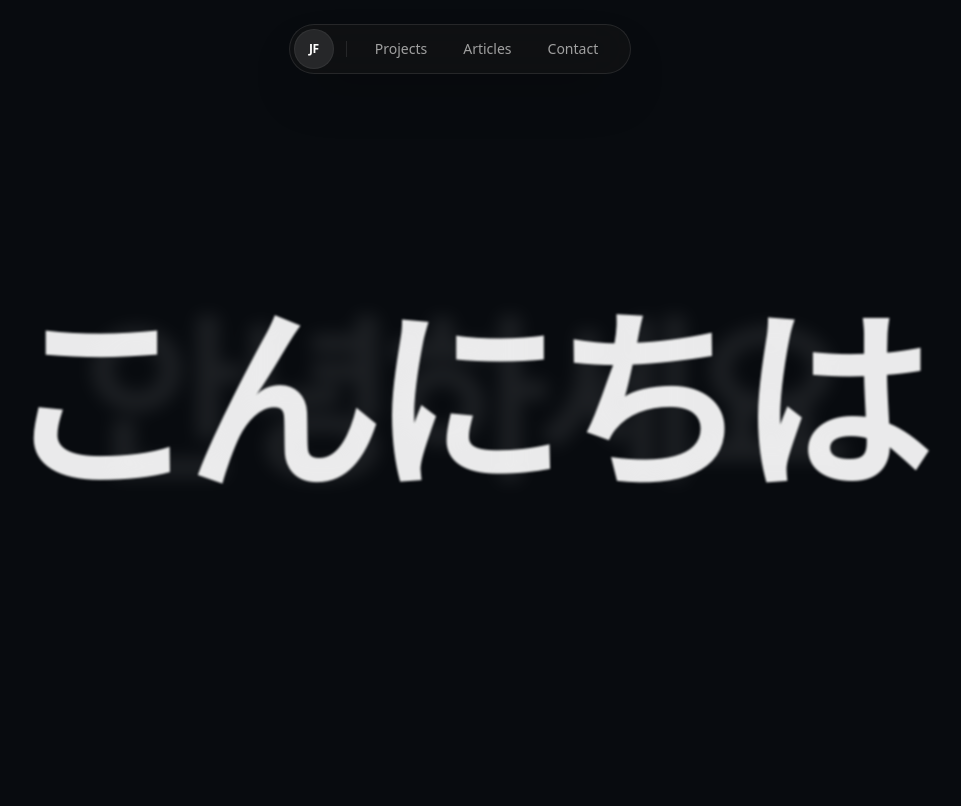
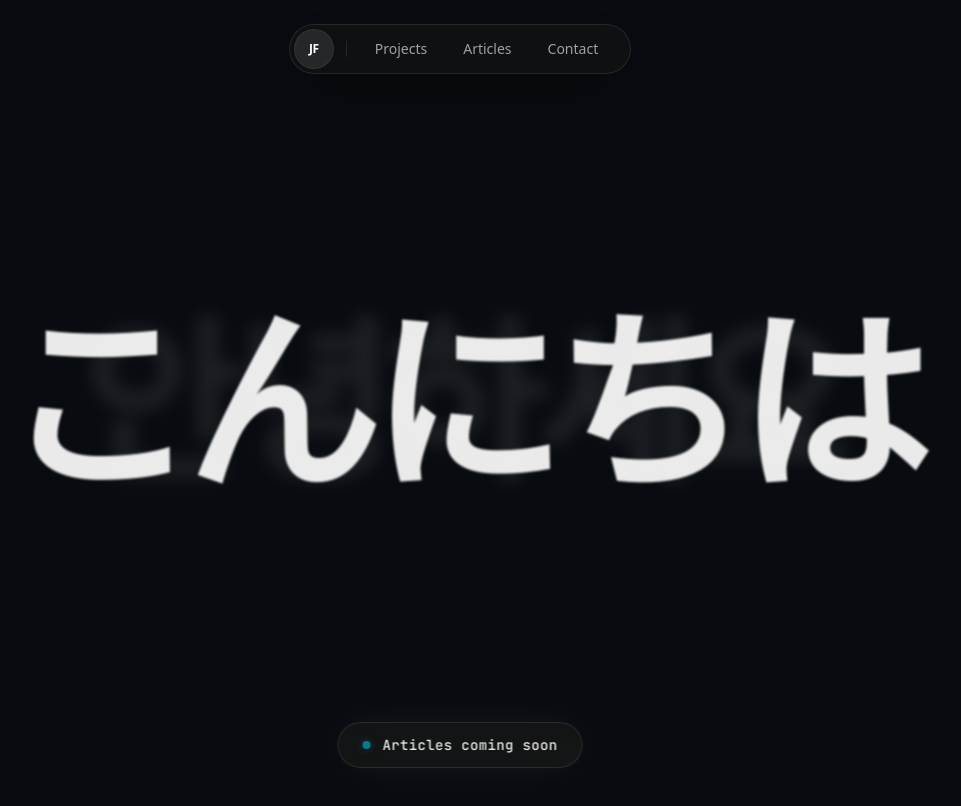
Before and after one commit to JA-FY/portfolio, a Next.js app: page / in a window 1280 px wide. Both pictures are taken after a click on the button "Articles". Shown: the top 806 px of the page, without its empty margins (180-1141 px from the left). Built offline with nearby package versions, Linux system fonts and the light colour scheme.

Commit message:
fix: animations and navbar buttons working

```diff
--- a/src/app/layout.tsx
+++ b/src/app/layout.tsx
@@ -2,6 +2,7 @@ import type { Metadata } from "next";
 import { Geist, Geist_Mono, Inter, JetBrains_Mono } from "next/font/google";
 import "../styles/globals.css";
 import {LazyMotion, domAnimation} from "framer-motion";
+import { ToastProvider } from '@/components/ui/ToastContext';
 
 const inter = Inter({
 	subsets: ['latin'],
@@ -40,7 +41,9 @@ export default function RootLayout({
         className={`${inter.variable} ${jetbrains.variable} bg-background antialiased`}
       >
       <LazyMotion features={domAnimation}>
-        {children}
+        <ToastProvider>
+          {children}
+        </ToastProvider>
       </LazyMotion>
       </body>
     </html>
--- a/src/components/3d/GuatemalanParticles.tsx
+++ b/src/components/3d/GuatemalanParticles.tsx
@@ -7,7 +7,6 @@ import { MotionValue } from 'framer-motion';
 
 const isMobile = typeof window !== 'undefined' && window.innerWidth < 1000;
 
-// Mag 7 engineering: Significantly less dense for mobile, high density for desktop
 const PARTICLE_COUNT = isMobile ? 3500 : 25000;
 const FLAG_BLUE = new THREE.Color('#91d3fa');
 const FLAG_WHITE = new THREE.Color('#FFFFFF');
@@ -26,12 +25,15 @@ const vertexShader = `
 
   varying vec3 vColor;
 
+  uniform float uIsMobile;
+
   void main() {
     vColor = aColor;
     vec3 pos = aInitialPosition;
 
-    pos.x += sin(uTime * 0.2 + pos.z) * 0.02;
-    pos.y += cos(uTime * 0.1 + pos.x) * 0.02;
+    float movementScore = 1.0 - uIsMobile;
+    pos.x += sin(uTime * 0.2 + pos.z) * 0.02 * movementScore;
+    pos.y += cos(uTime * 0.1 + pos.x) * 0.02 * movementScore;
 
     vec4 mvPosition = modelViewMatrix * vec4(pos, 1.0);
 
@@ -103,6 +105,7 @@ const [positions, colors, initialPositions, sizes] = useMemo(() => {
   const uniforms = useMemo(() => ({
     uTime: { value: 0 },
     uPixelRatio: { value: typeof window !== 'undefined' ? Math.min(window.devicePixelRatio, 2) : 1 },
+    uIsMobile: { value: typeof window !== 'undefined' && window.innerWidth < 1000 ? 1.0 : 0.0 },
   }), []);
 
   useFrame((state, delta) => {
@@ -117,27 +120,24 @@ const [positions, colors, initialPositions, sizes] = useMemo(() => {
       const scroll = Math.max(0, Math.min(1, rawScroll));
 
       const isMobileDevice = window.innerWidth < 1000;
+      material.current.uniforms.uIsMobile.value = isMobileDevice ? 1.0 : 0.0;
       let targetZ = 8.0;
 
       if (!isMobileDevice) {
         targetZ = THREE.MathUtils.lerp(8.0, -3.0, scroll);
-        // Reset rotation if switching back to desktop
         if (points.current) {
           points.current.rotation.y = THREE.MathUtils.lerp(points.current.rotation.y, 0, 5.0 * delta);
           points.current.rotation.x = THREE.MathUtils.lerp(points.current.rotation.x, 0, 5.0 * delta);
         }
       } else {
-        // Very subtle camera breathing, without the side-to-side container rotation
-        targetZ = 8.0 + Math.sin(clock.getElapsedTime() * 0.4) * 0.6;
+        targetZ = 8.0;
 
         if (points.current) {
-          // Zero out rotation in case they switch from a weird state
           points.current.rotation.y = THREE.MathUtils.lerp(points.current.rotation.y, 0, 5.0 * delta);
           points.current.rotation.x = THREE.MathUtils.lerp(points.current.rotation.x, 0, 5.0 * delta);
         }
       }
 
-      // Mag 7 pattern: Dampen the camera movement for a silky smooth feel independent of input jitter
       camera.position.z = THREE.MathUtils.lerp(camera.position.z, targetZ, 5.0 * delta);
     }
   });
--- a/src/components/features/home/HomeContent.tsx
+++ b/src/components/features/home/HomeContent.tsx
@@ -24,7 +24,7 @@ export function HomeContent() {
               </p>
             </div>
 
-            <div className="flex flex-col items-center mb-8 md:mb-16">
+            <div id="projects-section" className="flex flex-col items-center mb-8 md:mb-16 scroll-m-32">
               <h3 className="text-center text-4xl sm:text-5xl md:text-6xl font-thin text-white tracking-tighter mb-4 md:mb-6">
                Projects
               </h3>
--- a/src/components/features/projects/ProjectCard.tsx
+++ b/src/components/features/projects/ProjectCard.tsx
@@ -1,8 +1,20 @@
 import { Project } from './data';
+import { useToast } from '@/components/ui/ToastContext';
 
 export function ProjectCard({ project }: { project: Project }) {
+  const { showToast } = useToast();
+
+  const handleClick = () => {
+    if (project.id === 'k8s-cluster') {
+      showToast('Server details coming soon');
+    }
+  };
+
   return (
-    <div className="group relative flex flex-col p-6 rounded-xl border border-white/10 backdrop-blur-md hover:bg-black/40 hover:border-white/20 transition-all duration-300">
+    <div
+      onClick={handleClick}
+      className="group relative flex flex-col p-6 rounded-xl border border-white/10 backdrop-blur-md hover:bg-black/40 hover:border-white/20 transition-all duration-300 cursor-pointer"
+    >
 
       <div className="flex justify-between items-start mb-4">
         <h3 className="text-xl font-bold text-white group-hover:text-cyan-400 transition-colors">
--- a/src/components/layout/header.tsx
+++ b/src/components/layout/header.tsx
@@ -3,45 +3,56 @@
 import React, { useState } from 'react';
 import Link from 'next/link';
 import { m, AnimatePresence } from 'framer-motion';
-
+import { useToast } from '@/components/ui/ToastContext';
 
 const NAV_ITEMS = [
-  { name: 'Projects' },
-  { name: 'Articles' },
-  { name: 'Contact' },
-];
+  { name: 'Projects', action: 'scroll', target: 'projects-section' },
+  { name: 'Articles', action: 'toast', message: 'Articles coming soon' },
+  { name: 'Contact', action: 'toast', message: 'Contact portal coming soon' },
+] as const;
 
-
+type NavItem = typeof NAV_ITEMS[number];
 
 export default function Header() {
   const [hoveredIndex, setHoveredIndex] = useState<number | null>(null);
+  const { showToast } = useToast();
+
+  const handleNavClick = (e: React.MouseEvent, item: NavItem) => {
+    e.preventDefault();
+    if (item.action === 'scroll' && 'target' in item) {
+      const element = document.getElementById(item.target);
+      if (element) {
+        element.scrollIntoView({ behavior: 'smooth', block: 'start' });
+      }
+    } else if (item.action === 'toast' && 'message' in item) {
+      showToast(item.message);
+    }
+  };
 
   return (
+    <>
       <header className="fixed top-6 left-0 right-0 z-50 flex justify-center pointer-events-none">
-
-
         <nav
           onMouseLeave={() => setHoveredIndex(null)}
           className="pointer-events-auto flex items-center gap-1 p-1 rounded-full bg-neutral-900/50 border border-white/10 backdrop-blur-xl shadow-2xl"
         >
-        <Link
-          href="/"
+          <button
+            onClick={() => window.scrollTo({ top: 0, behavior: 'smooth' })}
             className="flex items-center justify-center w-10 h-10 rounded-full bg-white/10 hover:bg-white/20 transition-colors border border-white/5"
           >
             <span className="text-xs font-bold text-white tracking-tighter">JF</span>
-        </Link>
+          </button>
 
           <div className="w-px h-4 bg-white/10 mx-2" />
 
           <ul className="flex items-center gap-1">
             {NAV_ITEMS.map((item, index) => (
-
               <li key={item.name}>
                 <button
                   type="button"
-    className="relative px-4 py-2 text-sm font-medium text-neutral-400 transition-colors hover:text-white block"
+                  className="relative px-4 py-2 text-sm font-medium text-neutral-400 transition-colors hover:text-white block focus:outline-none"
                   onMouseEnter={() => setHoveredIndex(index)}
-    onClick={(e) => e.preventDefault()}
+                  onClick={(e) => handleNavClick(e, item)}
                 >
                   <span className="relative z-10">{item.name}</span>
 
@@ -65,5 +76,6 @@ export default function Header() {
           <div className="w-2" />
         </nav>
       </header>
+    </>
   );
 }
--- /dev/null
+++ b/src/components/ui/Toast.tsx
@@ -0,0 +1,43 @@
+'use client';
+
+import { m, AnimatePresence } from 'framer-motion';
+import { useEffect } from 'react';
+
+interface ToastProps {
+  isVisible: boolean;
+  message: string;
+  onClose: () => void;
+  duration?: number;
+}
+
+export function Toast({ isVisible, message, onClose, duration = 3000 }: ToastProps) {
+  useEffect(() => {
+    if (isVisible) {
+      const timer = setTimeout(() => {
+        onClose();
+      }, duration);
+      return () => clearTimeout(timer);
+    }
+  }, [isVisible, duration, onClose]);
+
+  return (
+    <AnimatePresence>
+      {isVisible && (
+        <m.div
+          initial={{ opacity: 0, y: 50, scale: 0.9, filter: 'blur(10px)' }}
+          animate={{ opacity: 1, y: 0, scale: 1, filter: 'blur(0px)' }}
+          exit={{ opacity: 0, scale: 0.9, filter: 'blur(10px)', transition: { duration: 0.2 } }}
+          transition={{ type: 'spring', damping: 20, stiffness: 300 }}
+          className="fixed bottom-8 left-1/2 -translate-x-1/2 z-[100] px-6 py-3 rounded-full bg-neutral-900/80 border border-white/10 backdrop-blur-xl shadow-[0_0_40px_-10px_rgba(255,255,255,0.1)] flex items-center gap-3 overflow-hidden"
+        >
+          <div className="absolute inset-0 rounded-full w-[200%] animate-[spin_4s_linear_infinite] bg-[conic-gradient(from_0deg,transparent_0_340deg,rgba(255,255,255,0.1)_360deg)] -z-10 blur-sm pointer-events-none" />
+
+          <div className="w-2 h-2 rounded-full bg-cyan-400 animate-pulse shadow-[0_0_10px_rgba(34,211,238,0.5)]" />
+          <span className="text-sm font-medium text-white/90 tracking-wide font-mono">
+            {message}
+          </span>
+        </m.div>
+      )}
+    </AnimatePresence>
+  );
+}
--- /dev/null
+++ b/src/components/ui/ToastContext.tsx
@@ -0,0 +1,33 @@
+'use client';
+
+import { createContext, useContext, useState, ReactNode } from 'react';
+import { Toast } from './Toast';
+
+interface ToastContextType {
+  showToast: (message: string) => void;
+}
+
+const ToastContext = createContext<ToastContextType | undefined>(undefined);
+
+export function ToastProvider({ children }: { children: ReactNode }) {
+  const [message, setMessage] = useState<string | null>(null);
+
+  return (
+    <ToastContext.Provider value={{ showToast: setMessage }}>
+      {children}
+      <Toast
+        isVisible={!!message}
+        message={message || ''}
+        onClose={() => setMessage(null)}
+      />
+    </ToastContext.Provider>
+  );
+}
+
+export function useToast() {
+  const context = useContext(ToastContext);
+  if (context === undefined) {
+    throw new Error('useToast must be used within a ToastProvider');
+  }
+  return context;
+}
```
Lines whose indentation alone changed are shown as unchanged.
